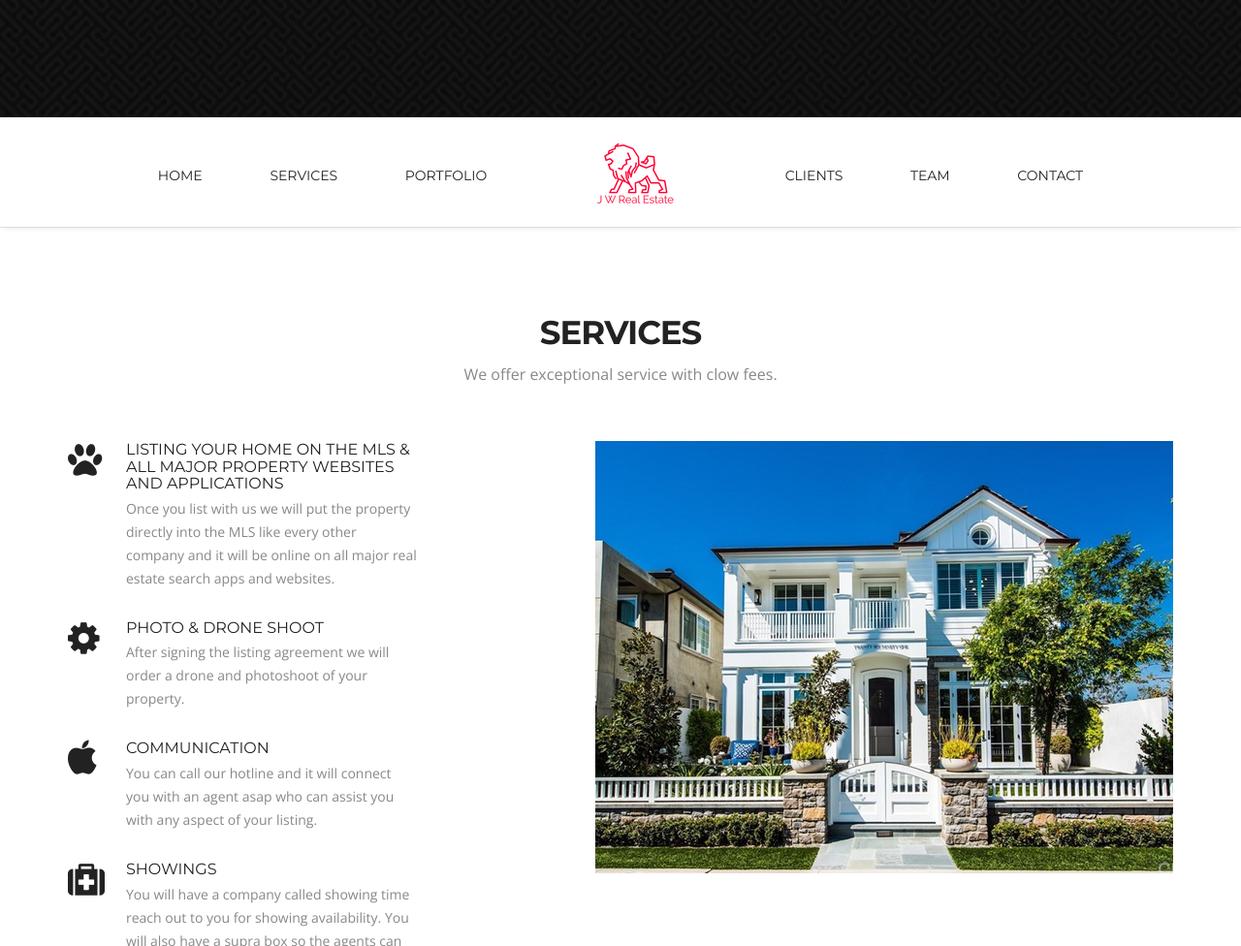
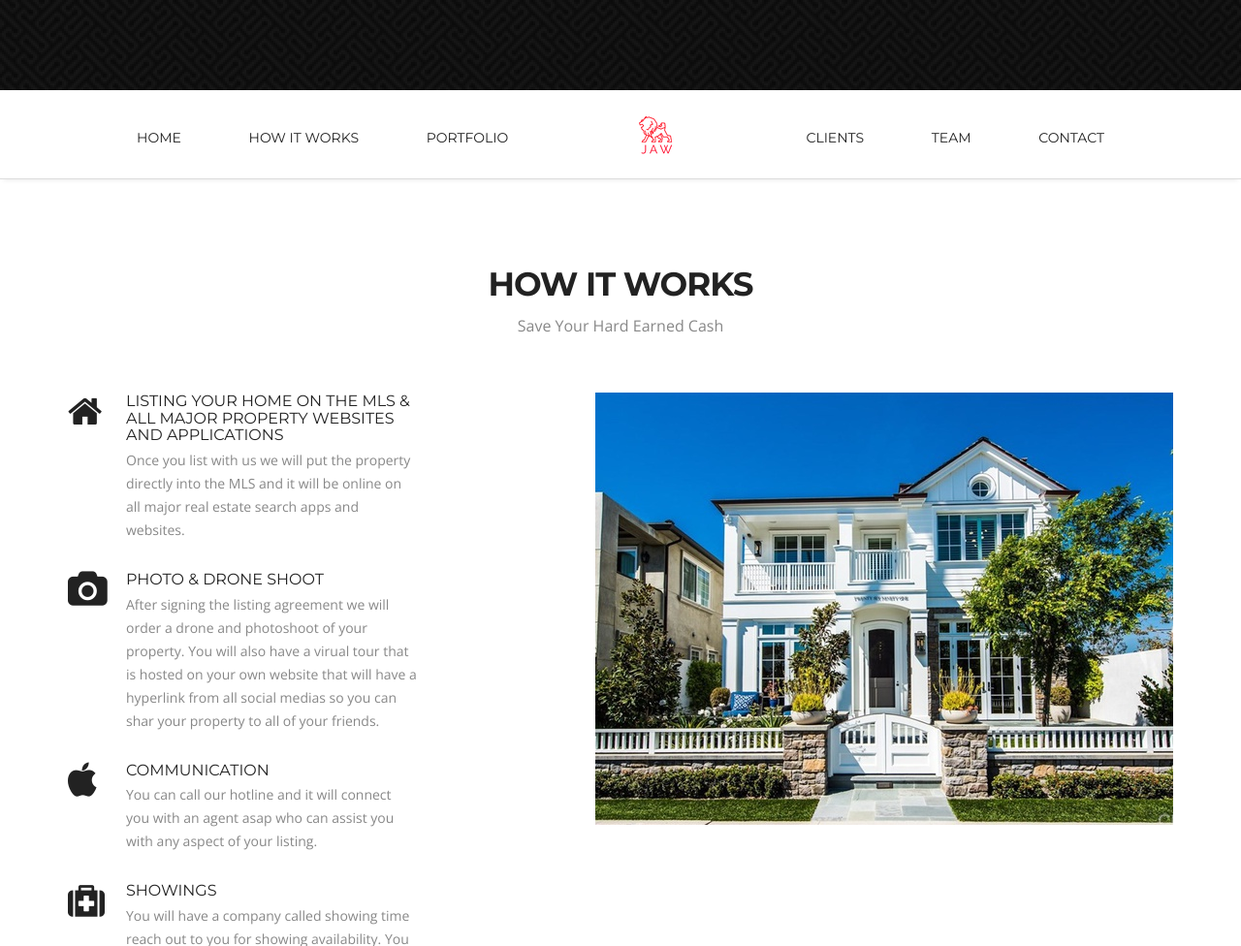
Before and after one commit to jwarburton1987/jwr, a plain HTML site: page index.html in a window 1280 px wide. Shown: the part 800-1776 px from the top of the page at 97% size. Drawn offline with nearby package versions, Linux system fonts and the light colour scheme.

Commit message:
just a little mods

```diff
--- a/index.html
+++ b/index.html
@@ -51,7 +51,7 @@
         <figure class="logo animated fadeInDown delay-07s">
           <a href="#"
             ><img
-              src="img/lionjwrred.png"
+              src="img/JAWlogo01.png"
               style="height:200% !important; width:200% !important;"
               alt=""
           /></a>
@@ -78,10 +78,12 @@
       <div class="container">
         <ul class="main-nav">
           <li><a href="#header">Home</a></li>
-          <li><a href="#service">Services</a></li>
+
+          <!--this is the section wehre you can add tabs with sections need to look at javascript to see how to jump to that section.-->
+          <li><a href="#service">How It Works</a></li>
           <li><a href="#Portfolio">Portfolio</a></li>
           <li class="small-logo">
-            <a href="#header"><img src="img/lionjwrredsmall.png" alt=""/></a>
+            <a href="#header"><img src="img/JAWlogo01-104px.png" alt=""/></a>
           </li>
           <li><a href="#client">Clients</a></li>
           <li><a href="#team">Team</a></li>
@@ -95,13 +97,15 @@
     <section class="main-section" id="service">
       <!--main-section-start-->
       <div class="container">
-        <h2>Services</h2>
-        <h6>We offer exceptional service with clow fees.</h6>
+        <h2>How It Works</h2>
+        <h6>Save Your Hard Earned Cash</h6>
         <div class="row">
           <div class="col-lg-4 col-sm-6 wow fadeInLeft delay-05s">
             <div class="service-list">
               <div class="service-list-col1">
-                <i class="fa fa-paw"></i>
+                <!-- <i class="fa fa-paw"></i> -->
+
+                <i class="fa-home"></i>
               </div>
               <div class="service-list-col2">
                 <h3>
@@ -110,20 +114,27 @@
                 </h3>
                 <p>
                   Once you list with us we will put the property directly into
-                  the MLS like every other company and it will be online on all
-                  major real estate search apps and websites.
+                  the MLS and it will be online on all major real estate search
+                  apps and websites.
                 </p>
               </div>
             </div>
             <div class="service-list">
               <div class="service-list-col1">
-                <i class="fa fa-gear"></i>
+                <!-- <i class="fa fa-gear"></i> -->
+                <i
+                  class=" fa-camera
+                "
+                ></i>
               </div>
               <div class="service-list-col2">
                 <h3>Photo &amp; Drone Shoot</h3>
                 <p>
                   After signing the listing agreement we will order a drone and
-                  photoshoot of your property.
+                  photoshoot of your property. You will also have a virual tour
+                  that is hosted on your own website that will have a hyperlink
+                  from all social medias so you can shar your property to all of
+                  your friends.
                 </p>
               </div>
             </div>
```
Also changed, not shown: img/JAWlogo01-104px.png (added), img/JAWlogo01-200px.png (added), img/JAWlogo01.png (added), img/lionjwrred.png, img/zarknarLionRed.png (added).
